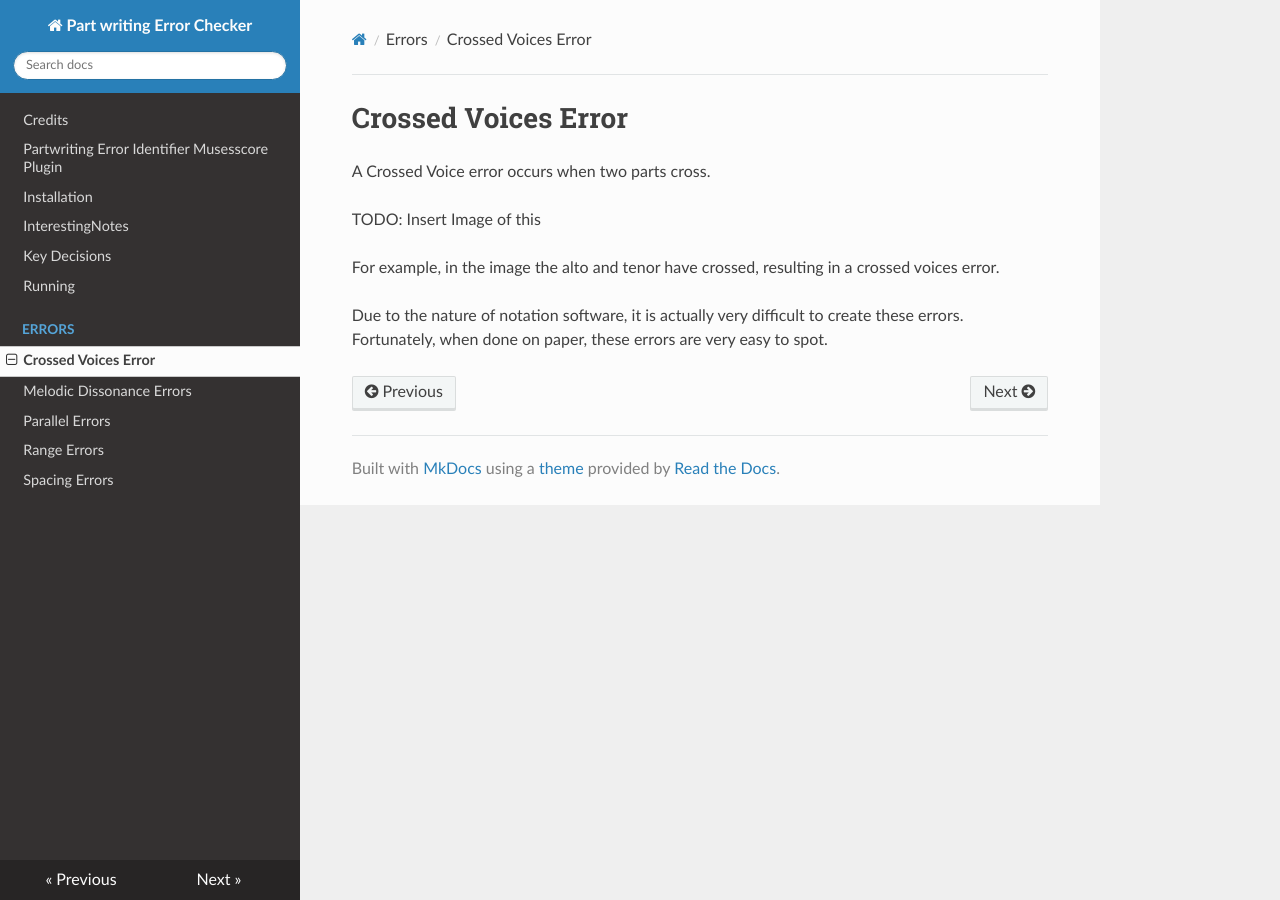
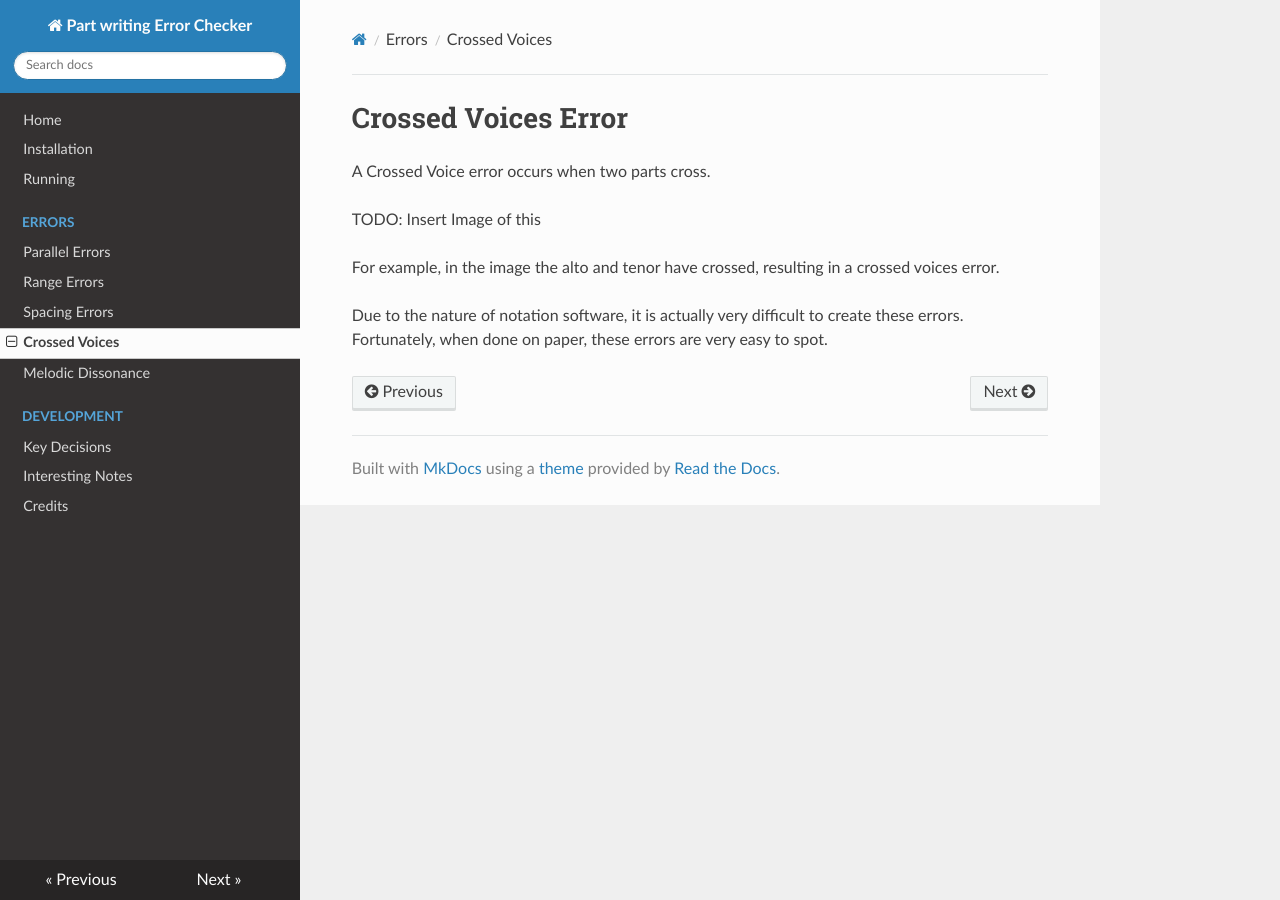
Before and after one commit to Jedimaster4559/PartwritingErrorChecker, an MkDocs documentation site: the page built from docs/Errors/CrossedVoices.md, in a window 1280 px wide. Built offline with MkDocs 1.6.1, drawn with Linux system fonts in a browser that asks for light colours; nearby versions of some CDN libraries; some of the changed lines change nothing that is shown.

Commit message:
attempting to setup real nav

```diff
--- a/mkdocs.yml
+++ b/mkdocs.yml
@@ -1,2 +1,17 @@
 site_name: Part writing Error Checker
+site_url: https://honorscapstoneproject.readthedocs.io/
 theme: readthedocs
+nav:
+  - Home: 'index.md'
+  - Installation: 'installation.md'
+  - Running: 'running.md'
+  - Errors:
+    - 'Parallel Errors': 'Errors/ParallelErrors.md'
+    - 'Range Errors': 'Errors/RangeErrord.md'
+    - 'Spacing Errors': 'Errors/SpacingErrors.md'
+    - 'Crossed Voices': 'Errors/CrossedVoices.md'
+    - 'Melodic Dissonance': 'Errors/MelodicDissonance.md'
+  - Development:
+    - 'Key Decisions': 'keydecisions.md'
+    - 'Interesting Notes': 'interestingnotes.md'
+    - 'Credits': 'credits.md'
```
Also changed, not shown: docs/Errors/CrossedVoices.md (renamed from docs/Errors/CrossedVoiced.md).
